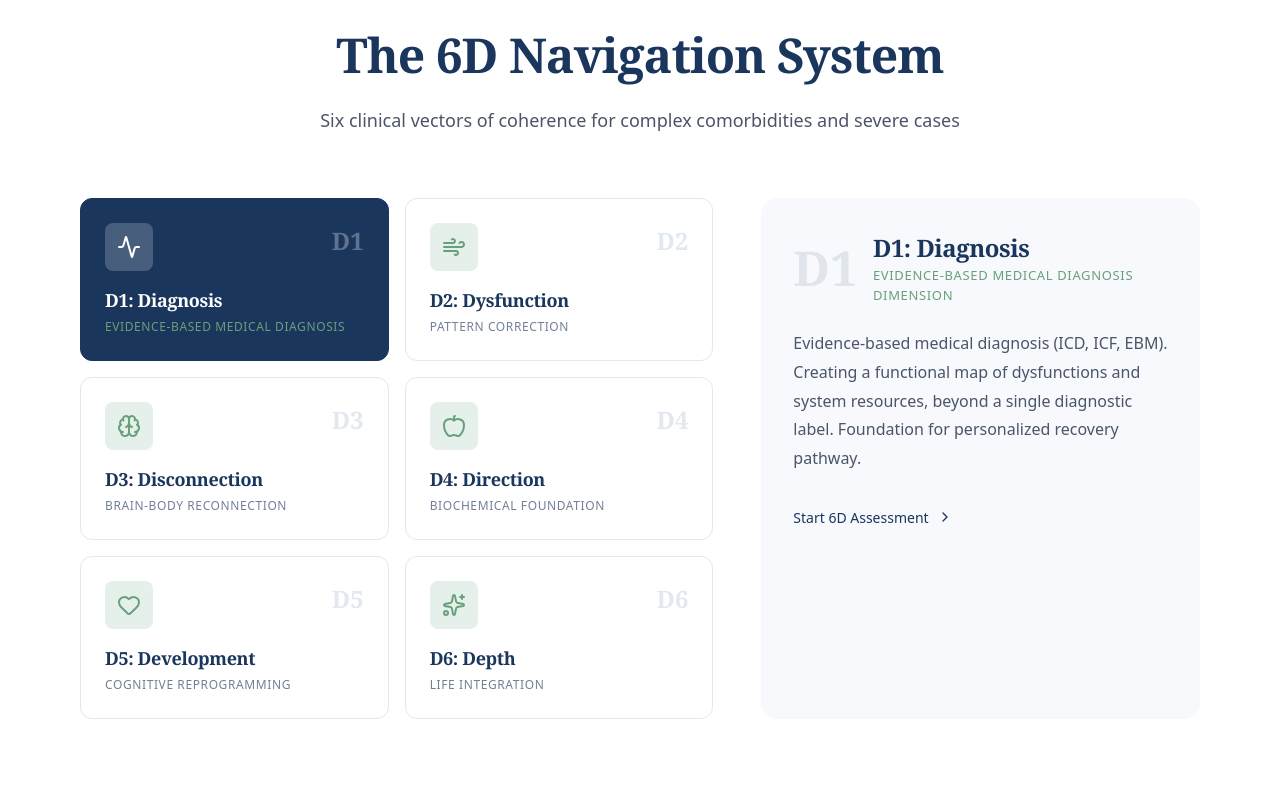
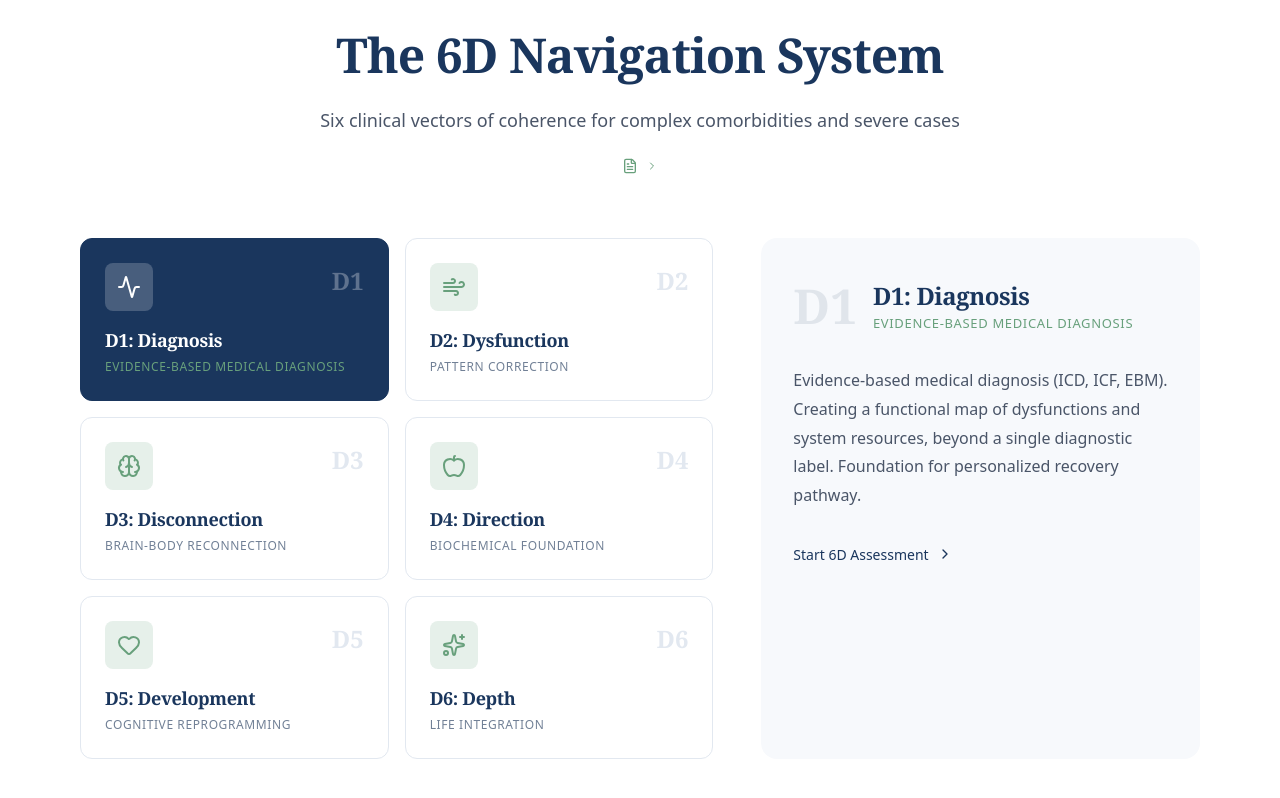
Before and after one commit to ErkinDoc/wenbnew, a React (Vite) app: page / in a window 1280 px wide. Shown: the part 948-1746 px from the top of the page. Built offline with nearby package versions, Linux system fonts and the light colour scheme.

Commit message:
Implement scientific basis display with toggle
Added scientific basis section with publications toggle.

```diff
--- a/src/sections/Method6D.tsx
+++ b/src/sections/Method6D.tsx
@@ -1,7 +1,7 @@
 import { motion } from 'framer-motion';
 import { useState } from 'react';
 import { useTranslation } from 'react-i18next';
-import { Activity, Wind, Brain, Apple, Heart, Sparkles, ChevronRight } from 'lucide-react';
+import { Activity, Wind, Brain, Apple, Heart, Sparkles, ChevronRight, FileText } from 'lucide-react';
 
 const dimensionIcons = {
   'D1': Activity,
@@ -15,6 +15,7 @@ const dimensionIcons = {
 export function Method6D() {
   const { t } = useTranslation();
   const [activeDim, setActiveDim] = useState(0);
+  const [showPubs, setShowPubs] = useState(false);
 
   const dimensions = t('method6d.dimensions', { returnObjects: true }) as Array<{
     id: string;
@@ -22,6 +23,11 @@ export function Method6D() {
     subtitle: string;
     description: string;
   }>;
+
+  const scientificBasis = t('method6d.scientificBasis', { returnObjects: true }) as {
+    label: string;
+    publications: Array<{ title: string; url: string }>;
+  };
 
   return (
     <section id="method6d" className="w-full py-24 lg:py-32 bg-white">
@@ -44,6 +50,39 @@ export function Method6D() {
             <p className="text-[16px] lg:text-[18px] text-[#4A5568] max-w-2xl mx-auto font-sans">
               {t('method6d.subtitle')}
             </p>
+
+            {/* Scientific Basis */}
+            <div className="mt-6 flex flex-col items-center">
+              <button
+                onClick={() => setShowPubs(!showPubs)}
+                className="inline-flex items-center gap-2 text-[13px] font-sans font-medium text-[#68A07C] hover:text-[#1A365D] transition-colors"
+              >
+                <FileText className="w-4 h-4" />
+                {scientificBasis.label}
+                <ChevronRight className={`w-3 h-3 transition-transform duration-300 ${showPubs ? 'rotate-90' : ''}`} />
+              </button>
+
+              {showPubs && (
+                <motion.div
+                  className="mt-3 flex flex-col items-center gap-2"
+                  initial={{ opacity: 0, y: -8 }}
+                  animate={{ opacity: 1, y: 0 }}
+                  transition={{ duration: 0.25 }}
+                >
+                  {scientificBasis.publications.map((pub, i) => (
+                    <a
+                      key={i}
+                      href={pub.url}
+                      target="_blank"
+                      rel="noopener noreferrer"
+                      className="text-[13px] font-sans text-[#4A5568] hover:text-[#68A07C] hover:underline transition-colors max-w-lg text-center"
+                    >
+                      {pub.title}
+                    </a>
+                  ))}
+                </motion.div>
+              )}
+            </div>
           </motion.div>
 
           {/* 6D Grid */}
@@ -115,7 +154,7 @@ export function Method6D() {
                           {dimensions[activeDim].name}
                         </h3>
                         <p className="text-[13px] font-sans text-[#68A07C] uppercase tracking-wider">
-                          {dimensions[activeDim].subtitle} Dimension
+                          {dimensions[activeDim].subtitle}
                         </p>
                       </div>
                     </div>
```
